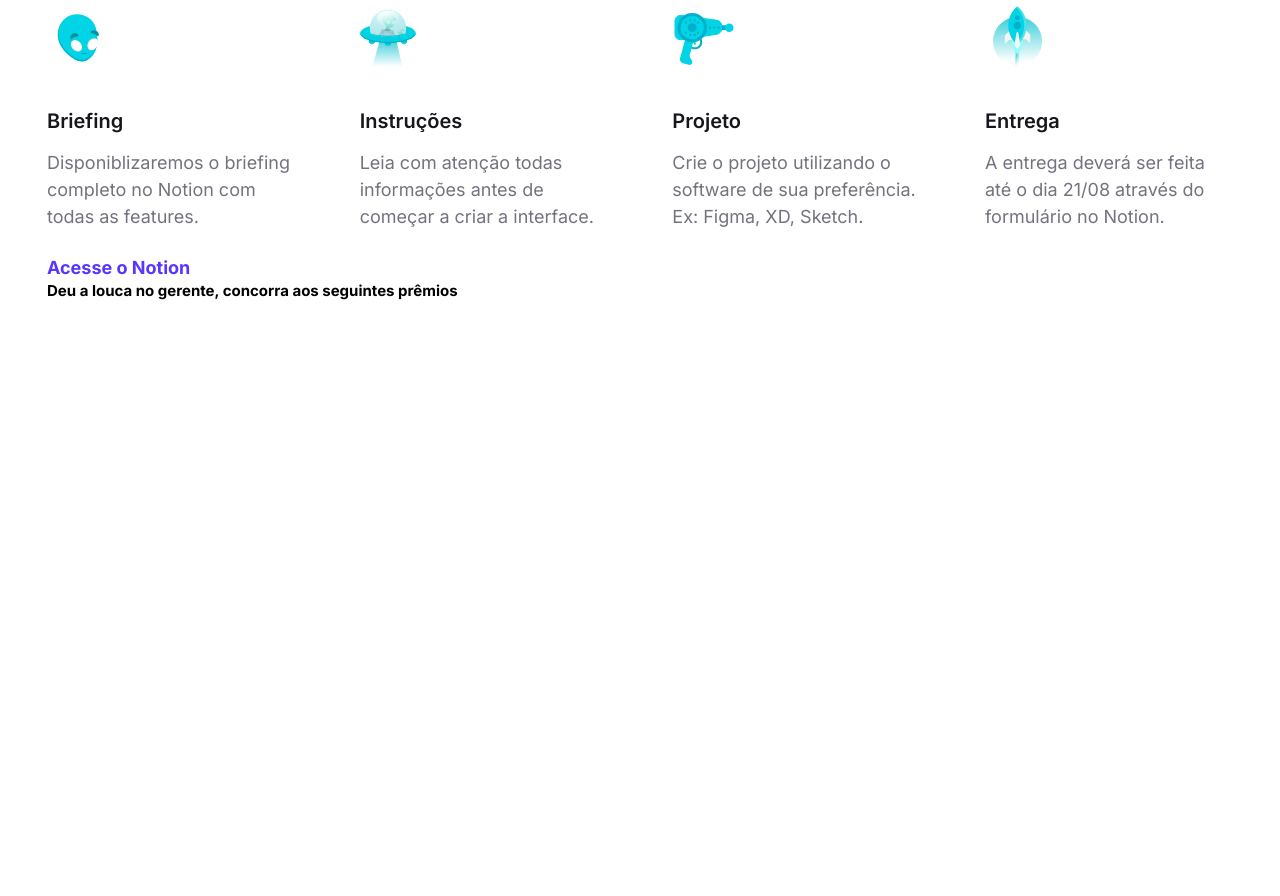
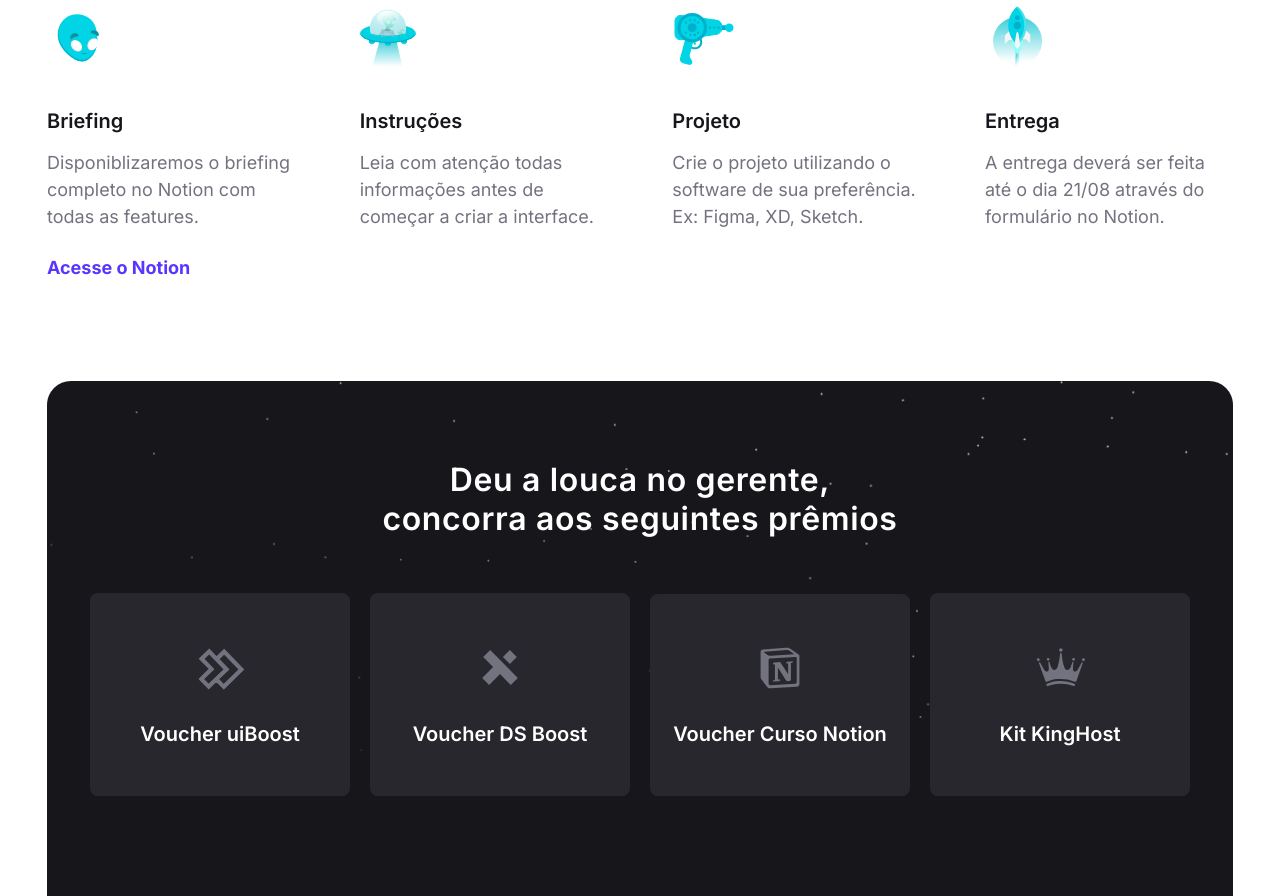
Before and after one commit to GuiLeoni14/Desafio-UiBoost, a website: page index.html in a window 1280 px wide. Shown: the part 1378-2274 px from the top of the page. Before the commit the page ends 1678 px from the top, so only its background shows below. Drawn offline with Linux system fonts and the light colour scheme; files whose address does not match are found by name.

Commit message:
adicionando card de premio

```diff
--- a/index.html
+++ b/index.html
@@ -92,8 +92,26 @@
         <div class="container">
             <div class="main-premio">
                 <div class="card-premio">
-                    <h2>Deu a louca no gerente,
+                    <h2>Deu a louca no gerente, <br>
                         concorra aos seguintes prêmios</h2>
+                    <div class="cards">
+                        <div class="card">
+                            <img src="./src/img/icon-uiboost.svg" alt="">
+                            <span>Voucher uiBoost</span>
+                        </div>
+                        <div class="card">
+                            <img src="./src/img/icon-pixecalst.svg" alt="">
+                            <span>Voucher DS Boost</span>
+                        </div>
+                        <div class="card">
+                            <img src="./src/img/icon-notion.svg" alt="">
+                            <span>Voucher Curso Notion</span>
+                        </div>
+                        <div class="card">
+                            <img src="./src/img/icon-kinghost.svg" alt="">
+                            <span>Kit KingHost</span>
+                        </div>
+                    </div>
                 </div>
                 <div class="card-participe">
 
--- a/src/scss/_home.scss
+++ b/src/scss/_home.scss
@@ -252,3 +252,52 @@
         }
     }
 }
+
+.s-premio{
+    padding-top: 10rem;
+    .main-premio{
+        .card-premio{
+            padding: 8rem 4rem 10rem 4rem;
+            background: url("../img/bg-premios.png") no-repeat center center;
+            background-size: cover;
+            border-radius: 2.4rem 2.4rem 0rem 0rem;
+            h2{
+                text-align: center;
+                font-weight: 600;
+                font-size: 3.2rem;
+                line-height: 120%;
+                text-align: center;
+                letter-spacing: 0.02em;
+                margin-bottom: 5.5rem;
+                color: #FFFFFF;
+            }
+            .cards{
+                display: flex;
+                align-items: center;
+                justify-content: center;
+                flex-wrap: wrap;
+                .card{
+                    border-radius: 0.8rem;
+                    display: flex;
+                    align-items: center;
+                    justify-content: center;
+                    flex-direction: column;
+                    width: 100%;
+                    max-width: 26rem;
+                    padding: 5rem 0rem;
+                    background-color: $gray-200;
+                    span{
+                        margin-top: 3rem;
+                        font-weight: 600;
+                        font-size: 2rem;
+                        line-height: 120%;
+                        color: #FFFFFF;
+                    }
+                    &:not(:first-child){
+                        margin-left: 2rem;
+                    }
+                }
+            }
+        }
+    }
+}
```
Also changed, not shown: src/css/main.css, src/img/bg-premios.png (added), src/img/icon-kinghost.svg (added), src/img/icon-notion.svg (added), src/img/icon-pixecalst.svg (added), src/img/icon-uiboost.svg (added).
